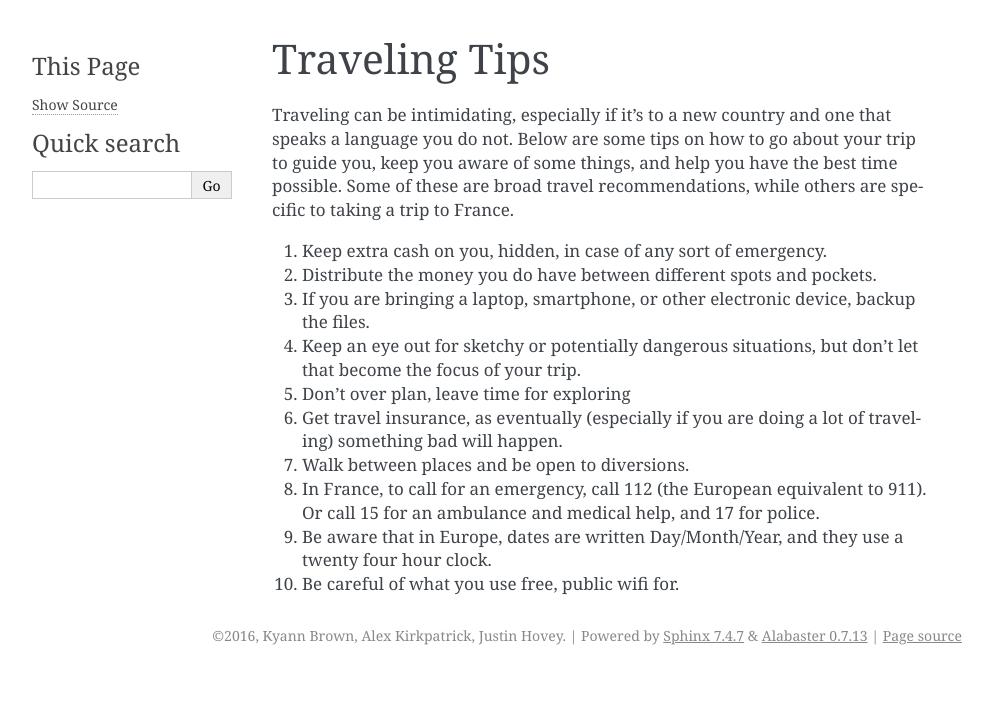
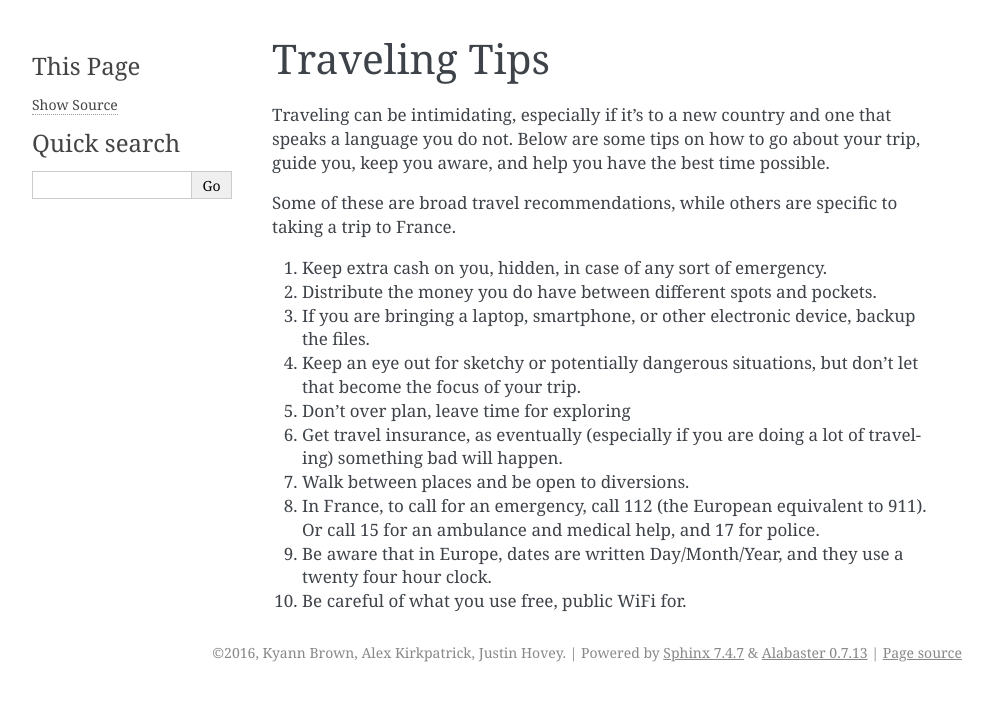
Before and after one commit to brownk96/french_101, a Sphinx documentation site: the page built from source/traveling_tips.rst, in a window 1280 px wide. Shown: the top 701 px of the page, without its empty margins (148-1141 px from the left). Built offline with Sphinx 7.4.7, drawn with Linux system fonts in a browser that asks for light colours; pages that are not in the unit, such as notebooks, are missing from menus.

Commit message:
Made some edits

```diff
--- a/source/traveling_tips.rst
+++ b/source/traveling_tips.rst
@@ -1,7 +1,9 @@
 Traveling Tips
 ==============
 
-Traveling can be intimidating, especially if it’s to a new country and one that speaks a language you do not. Below are some tips on how to go about your trip to guide you, keep you aware of some things, and help you have the best time possible.
+Traveling can be intimidating, especially if it’s to a new country and one that speaks a language you do not.
+Below are some tips on how to go about your trip, guide you, keep you aware, and help you have the best time possible.
+
 Some of these are broad travel recommendations, while others are specific to taking a trip to France.
 
 1. Keep extra cash on you, hidden, in case of any sort of emergency.
@@ -13,4 +15,4 @@ Some of these are broad travel recommendations, while others are specific to tak
 7. Walk between places and be open to diversions.
 8. In France, to call for an emergency, call 112 (the European equivalent to 911). Or call 15 for an ambulance and medical help, and 17 for police.
 9. Be aware that in Europe, dates are written Day/Month/Year, and they use a twenty four hour clock.
-10. Be careful of what you use free, public wifi for.
+10. Be careful of what you use free, public WiFi for.
```
